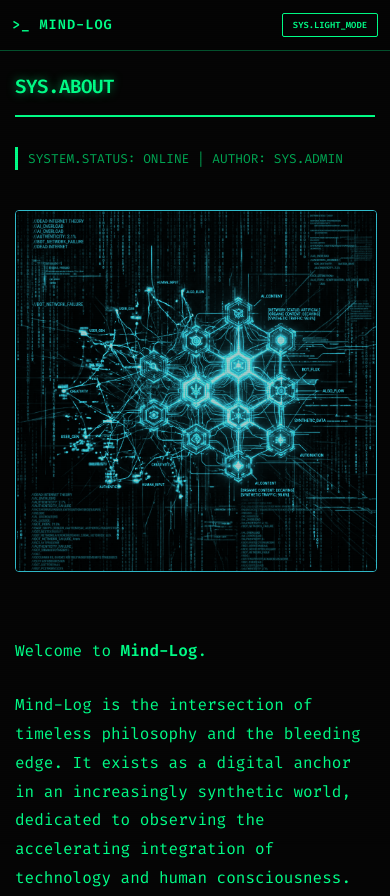
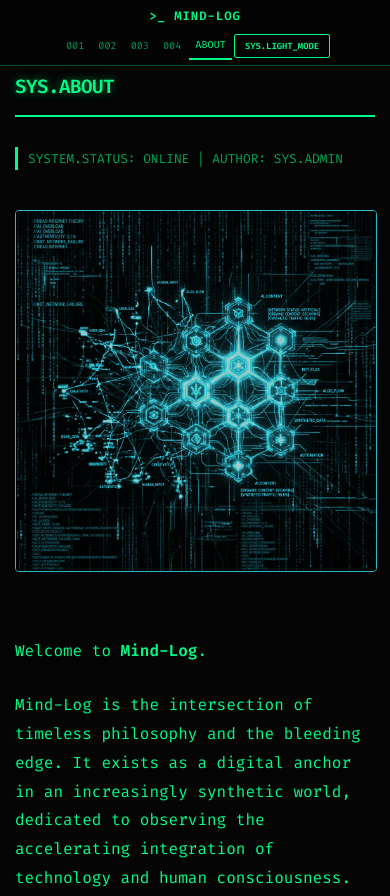
Before and after one commit to mind-log/mind-log.github.io, an Eleventy site: page src/about.html in a window 390 px wide. Shown: the top 896 px of the page. Built offline with nearby package versions, Linux system fonts and the light colour scheme; Eleventy itself is replaced by a stand-in of ours; files that its build step writes are made by us from their sources.

Commit message:
Fix: Resolved 404s for ABOUT and logs, and fixed mobile navigation visibility

```diff
--- a/src/about.html
+++ b/src/about.html
@@ -2,7 +2,7 @@
 layout: layouts/base.njk
 title: "SYS.ABOUT"
 description: "About Mind-Log: Where timeless philosophy meets the bleeding edge of future tech. A repository for the intersection of human agency and algorithmic acceleration."
-permalink: /about.html
+permalink: /about/
 ---
 <header>
     <h1>SYS.ABOUT</h1>
--- a/src/style.css
+++ b/src/style.css
@@ -547,11 +547,30 @@ body::after {
     }
 
     .nav {
-        padding: 0 12px;
+        padding: 0 8px;
+        height: auto;
+        min-height: 50px;
+        flex-wrap: wrap;
+        justify-content: center;
+        padding-top: 5px;
+        padding-bottom: 5px;
+    }
+
+    .nav-brand {
+        margin-bottom: 5px;
+        font-size: 0.9em;
+    }
+
+    .nav-links {
+        gap: 2px;
+        justify-content: center;
+        width: 100%;
     }
 
     .nav-links a:not(.toggle) {
-        display: none;
+        display: inline-block;
+        font-size: 0.75em;
+        padding: 4px 6px;
     }
 
     .nav-divider {
```
Also changed, not shown: src/logs/log001.md (+1 -1 lines), src/logs/log002.md (+1 -1 lines), src/logs/log003.md (+1 -1 lines), src/logs/log004.md (+1 -1 lines).
